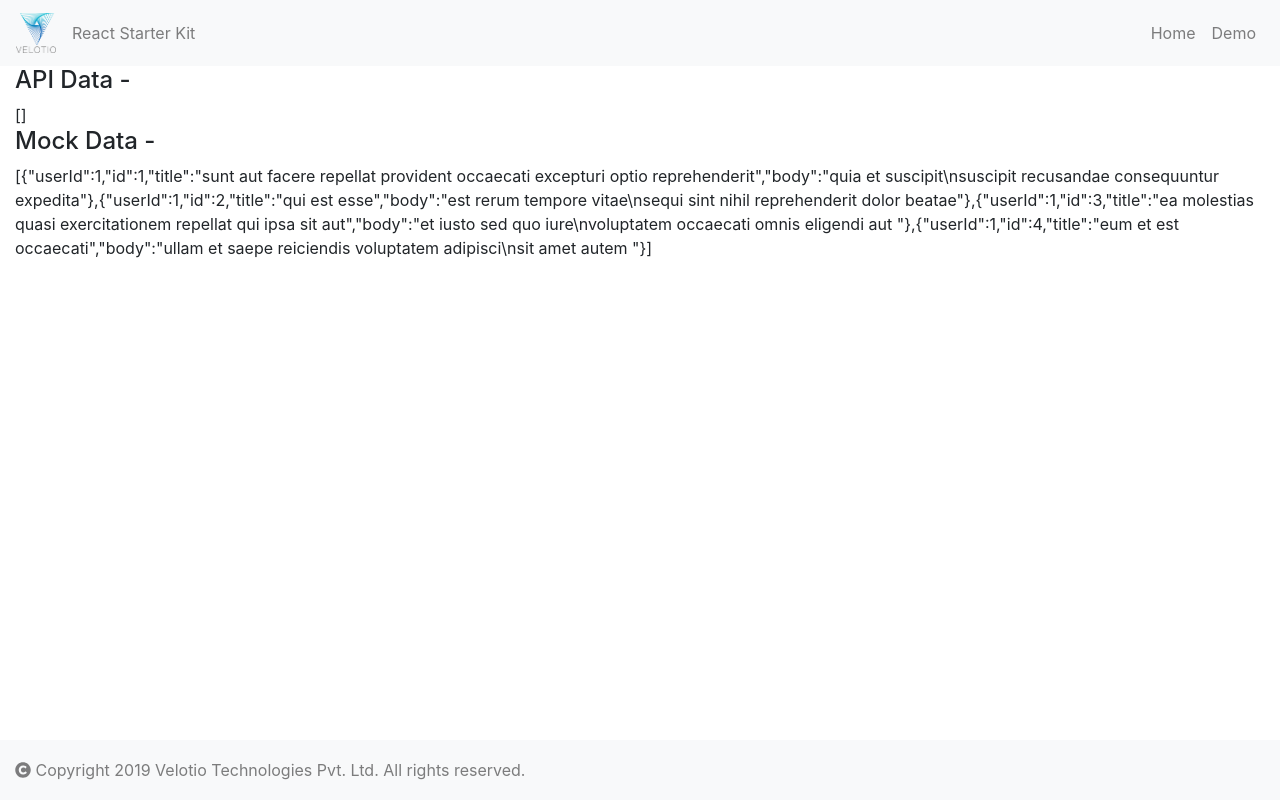
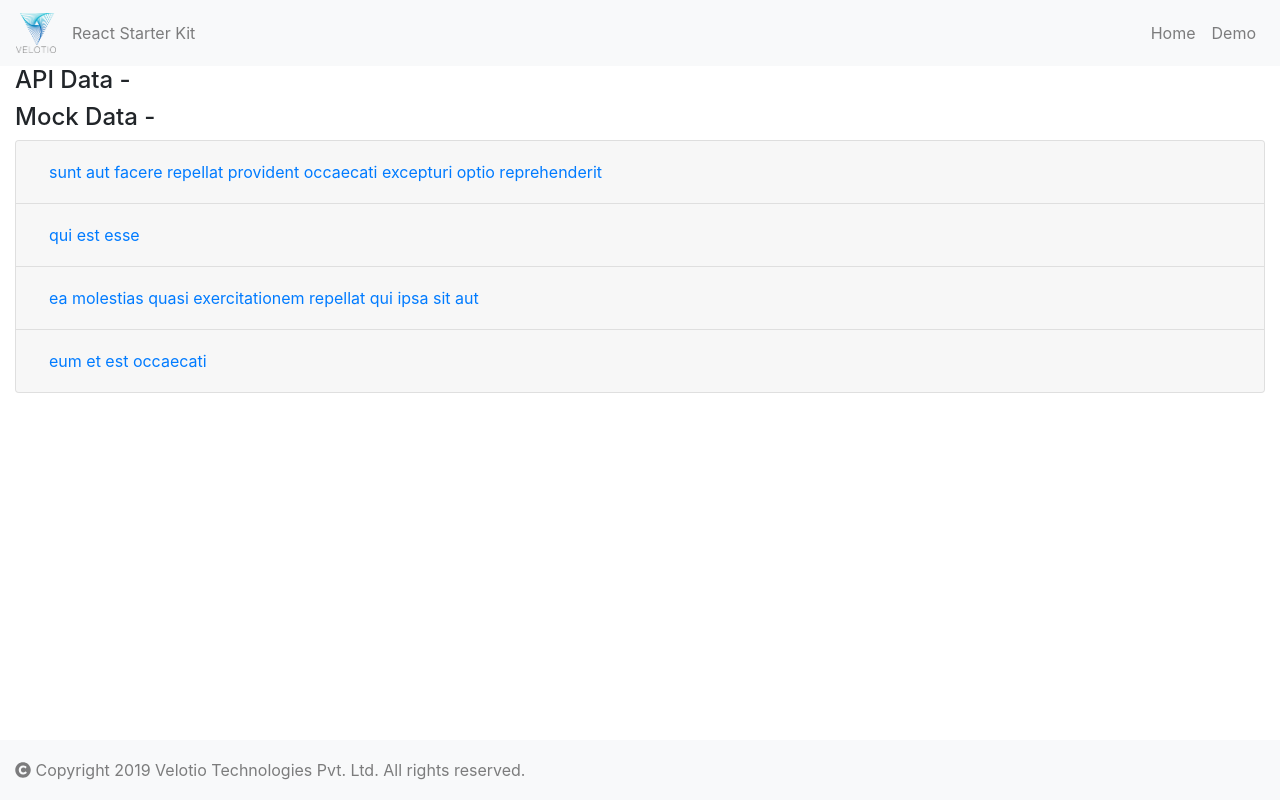
Before and after one commit to omkar-joshi/react-starter-kit, a React (Create React App) app: page /demo in a window 1280 px wide. Built offline with nearby package versions, Linux system fonts and the light colour scheme; no server answers.

Commit message:
Added list view for list data

```diff
--- /dev/null
+++ b/src/containers/Demo/AccordionList.tsx
@@ -0,0 +1,27 @@
+import React from 'react';
+import { Accordion, Button, Card } from 'react-bootstrap';
+
+interface IAccordionProps {
+  listData: DemoData[];
+}
+
+const AccordionList: React.FC<IAccordionProps> = ({ listData }) => {
+  return (
+    <Accordion>
+      {listData.map(listItem => (
+        <Card key={listItem.id}>
+          <Card.Header>
+            <Accordion.Toggle as={Button} variant="link" eventKey={`${listItem.id}`}>
+              {listItem.title}
+            </Accordion.Toggle>
+          </Card.Header>
+          <Accordion.Collapse eventKey={`${listItem.id}`}>
+            <Card.Body>{listItem.body}</Card.Body>
+          </Accordion.Collapse>
+        </Card>
+      ))}
+    </Accordion>
+  );
+};
+
+export default AccordionList;
--- a/src/containers/Demo/index.tsx
+++ b/src/containers/Demo/index.tsx
@@ -3,6 +3,7 @@ import { useDispatch, useSelector } from 'react-redux';
 
 import Loader from 'src/components/Loader';
 import { getDemoData, getMockData } from 'src/state/demo/actions';
+import AccordionList from './AccordionList';
 
 const Demo: React.FC = () => {
   const { loading, posts, mockPosts } = useSelector((state: ReduxStore) => ({
@@ -26,9 +27,9 @@ const Demo: React.FC = () => {
   return (
     <>
       <h4>API Data - </h4>
-      <div>{JSON.stringify(posts)}</div>
+      <AccordionList listData={posts} />
       <h4>Mock Data - </h4>
-      <div>{JSON.stringify(mockPosts)}</div>
+      <AccordionList listData={mockPosts} />
     </>
   );
 };
```
